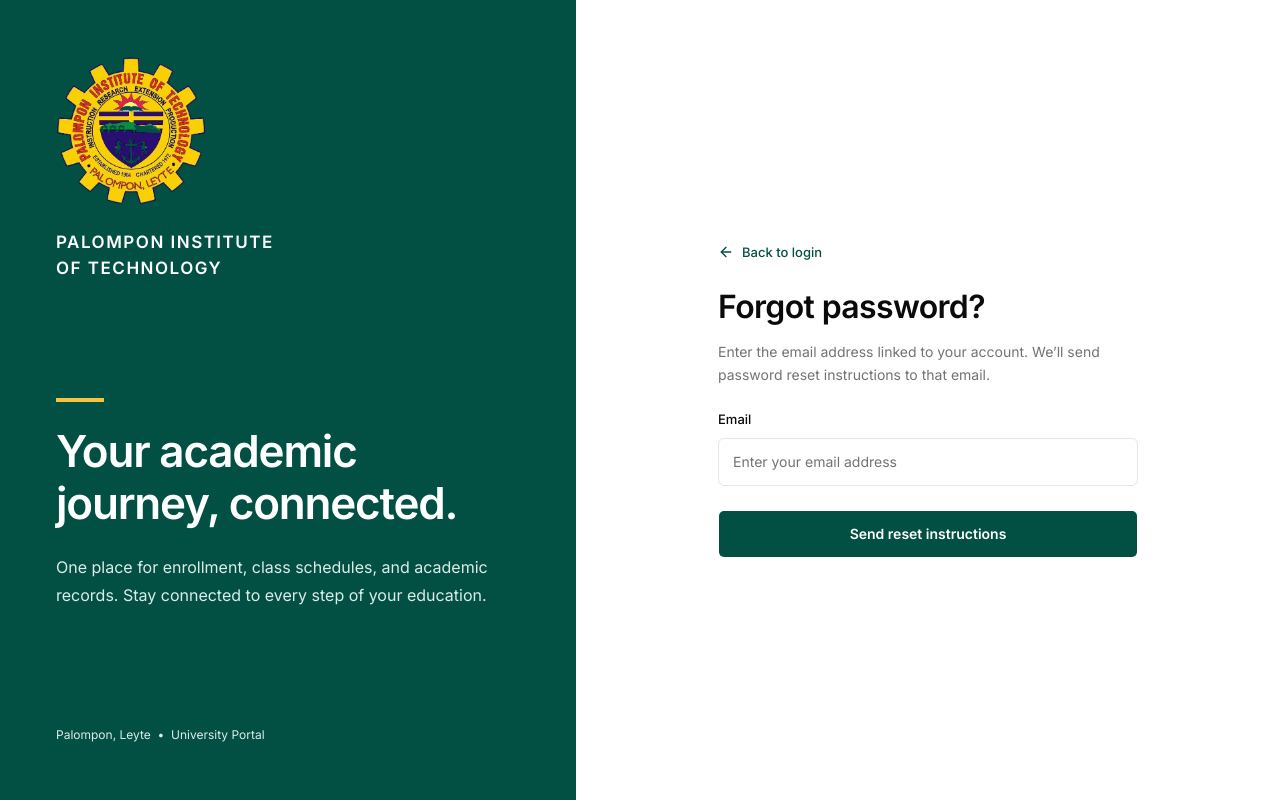
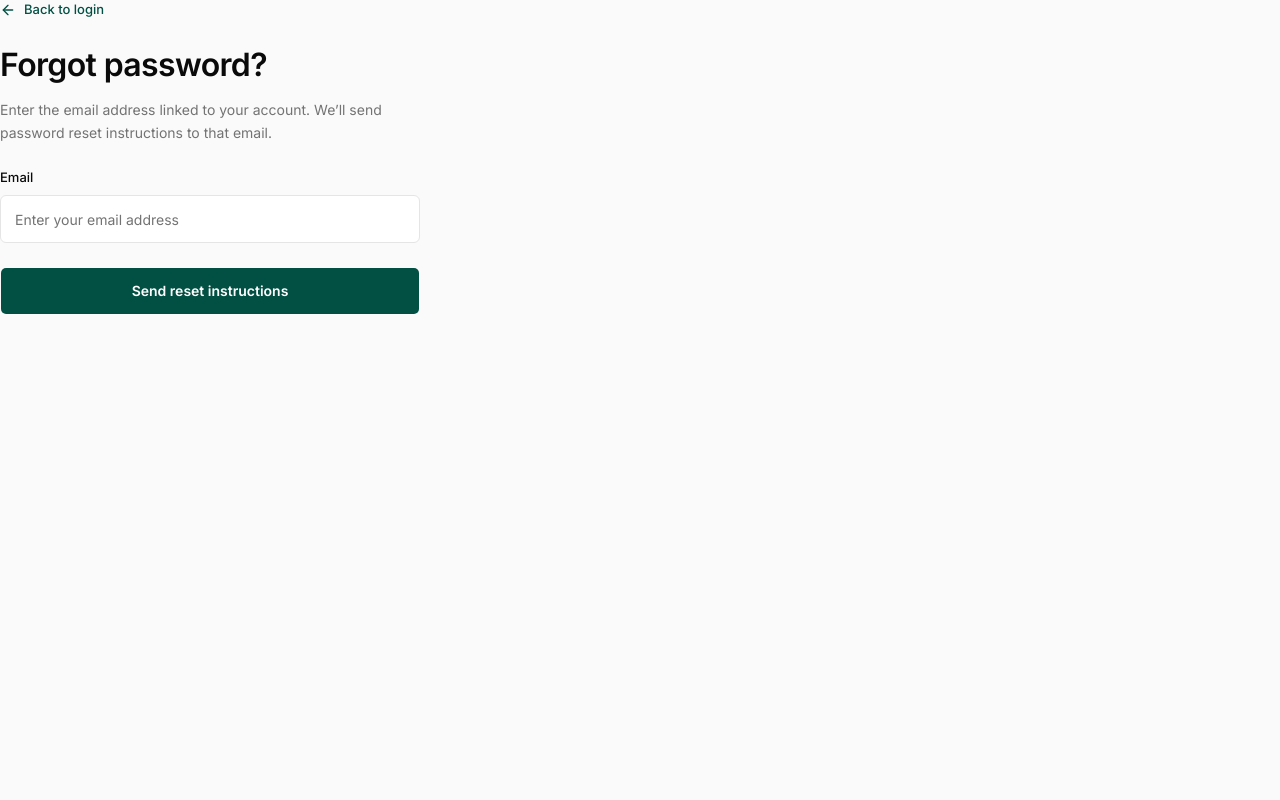
Before and after one commit to BNj10/pit, a Next.js app: page /forgot-password in a window 1280 px wide. Built offline with nearby package versions, Linux system fonts and the light colour scheme.

Commit message:
refactor(auth): remove WelcomePanel from ForgotPasswordPage for simplified layout

```diff
--- a/app/(auth)/forgot-password/page.tsx
+++ b/app/(auth)/forgot-password/page.tsx
@@ -1,6 +1,5 @@
 import type { Metadata } from "next";
 
-import { WelcomePanel } from "../components/welcome-panel";
 import { ForgotPasswordForm } from "./components/forgot-password-form";
 
 export const metadata: Metadata = {
@@ -9,12 +8,5 @@ export const metadata: Metadata = {
 };
 
 export default function ForgotPasswordPage() {
-  return (
-    <div className="grid min-h-svh grid-rows-[auto_1fr] bg-card lg:grid-cols-[minmax(0,0.9fr)_minmax(0,1.1fr)] lg:grid-rows-[auto]">
-      <WelcomePanel />
-      <main className="flex min-w-0 items-start justify-center px-6 py-10 sm:items-center sm:px-10 sm:py-14 lg:px-20 lg:py-[42px]">
-        <ForgotPasswordForm />
-      </main>
-    </div>
-  );
+  return <ForgotPasswordForm />;
 }
```
